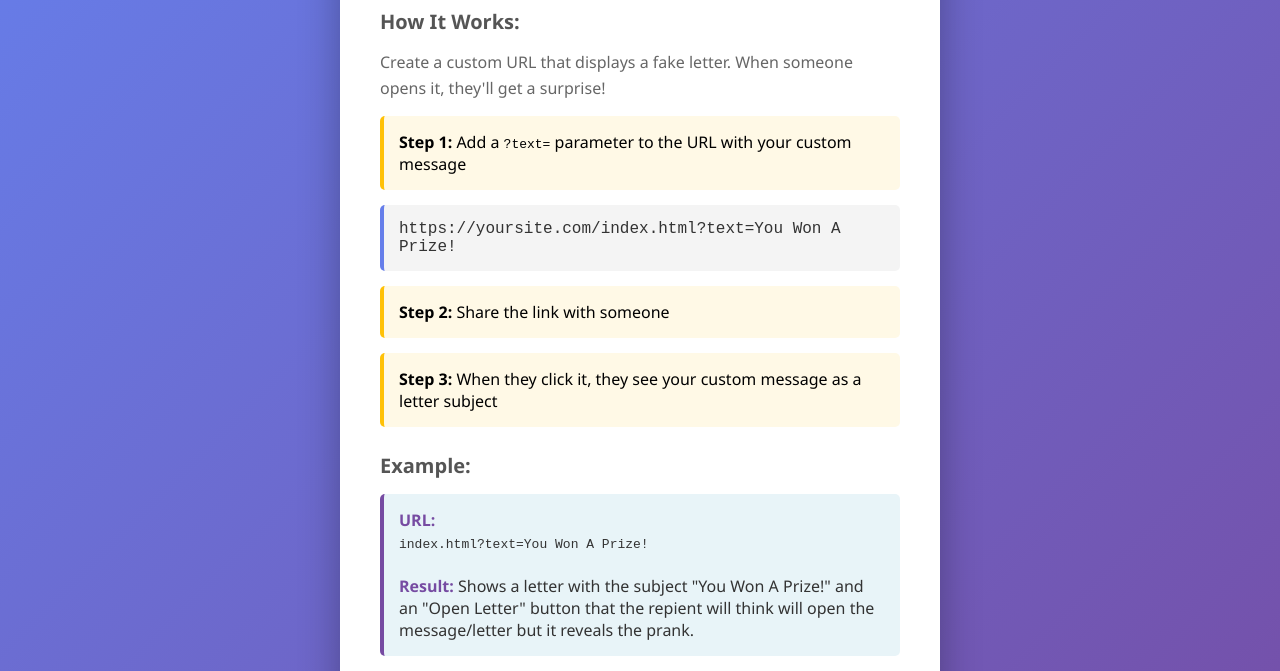
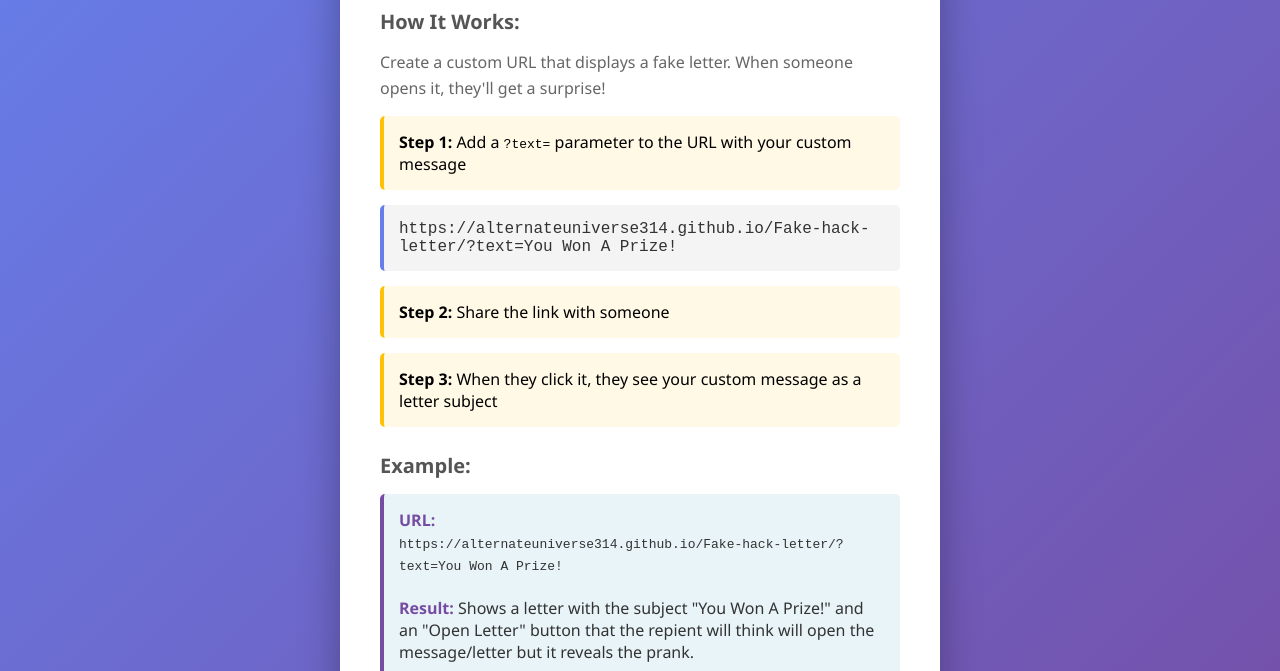
Before and after one commit to alternateuniverse314/Fake-hack-letter, a plain HTML site: page index.html in a window 1280 px wide. Shown: the part 125-796 px from the top of the page. Drawn offline with Linux system fonts and the light colour scheme.

Commit message:
Update index.html

```diff
--- a/index.html
+++ b/index.html
@@ -169,7 +169,7 @@
             </div>
 
             <div class="code-block">
-                https://yoursite.com/index.html?text=You Won A Prize!
+                https://alternateuniverse314.github.io/Fake-hack-letter/?text=You Won A Prize!
             </div>
 
             <div class="step">
@@ -183,7 +183,7 @@
             <h2>Example:</h2>
             <div class="example">
                 <strong>URL:</strong> <br>
-                <code>index.html?text=You Won A Prize!</code>
+                <code>https://alternateuniverse314.github.io/Fake-hack-letter/?text=You Won A Prize!</code>
                 <br><br>
                 <strong>Result:</strong> Shows a letter with the subject "You Won A Prize!" and an "Open Letter" button that the repient will think will open the message/letter but it reveals the prank.
             </div>
```
